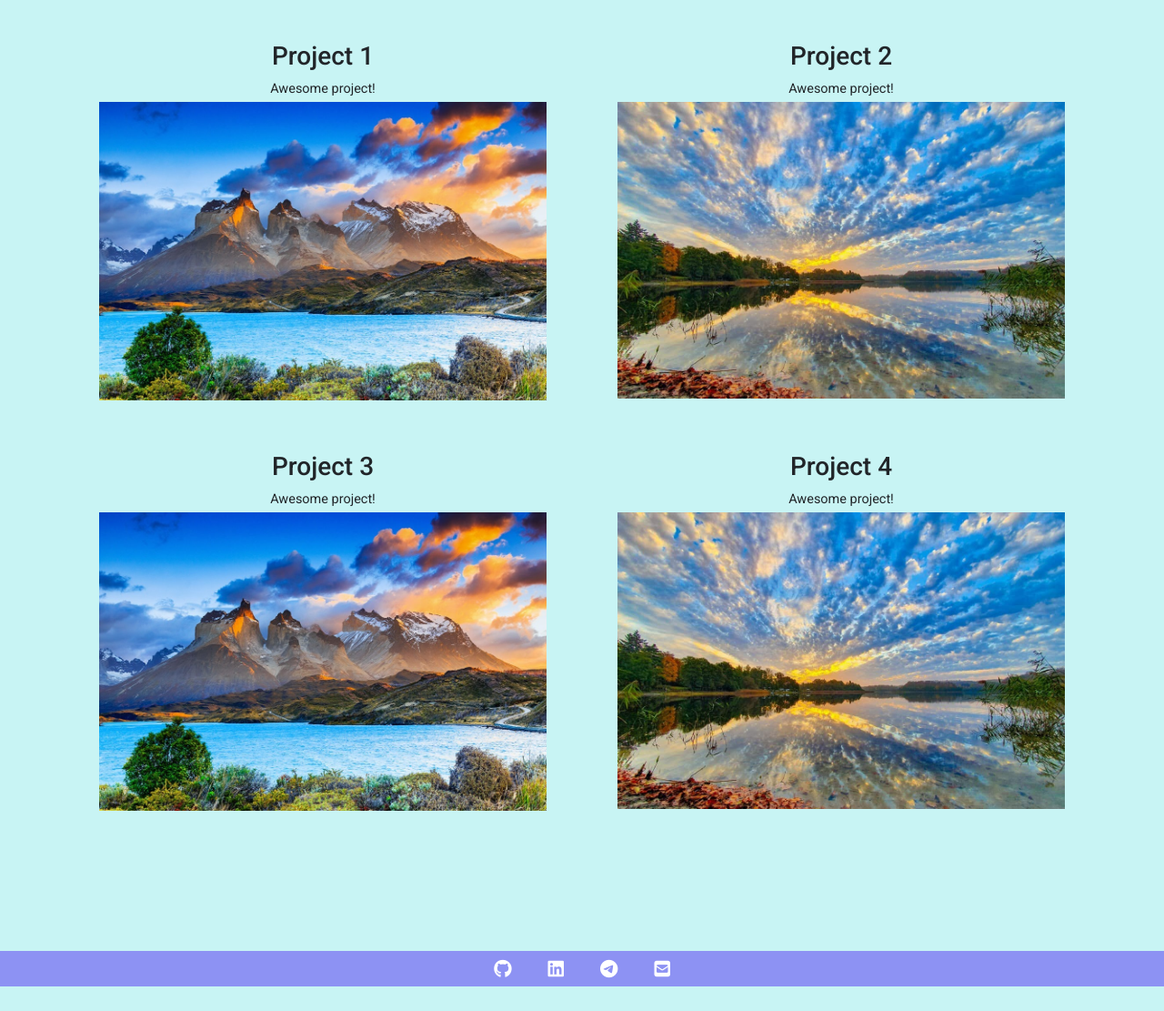
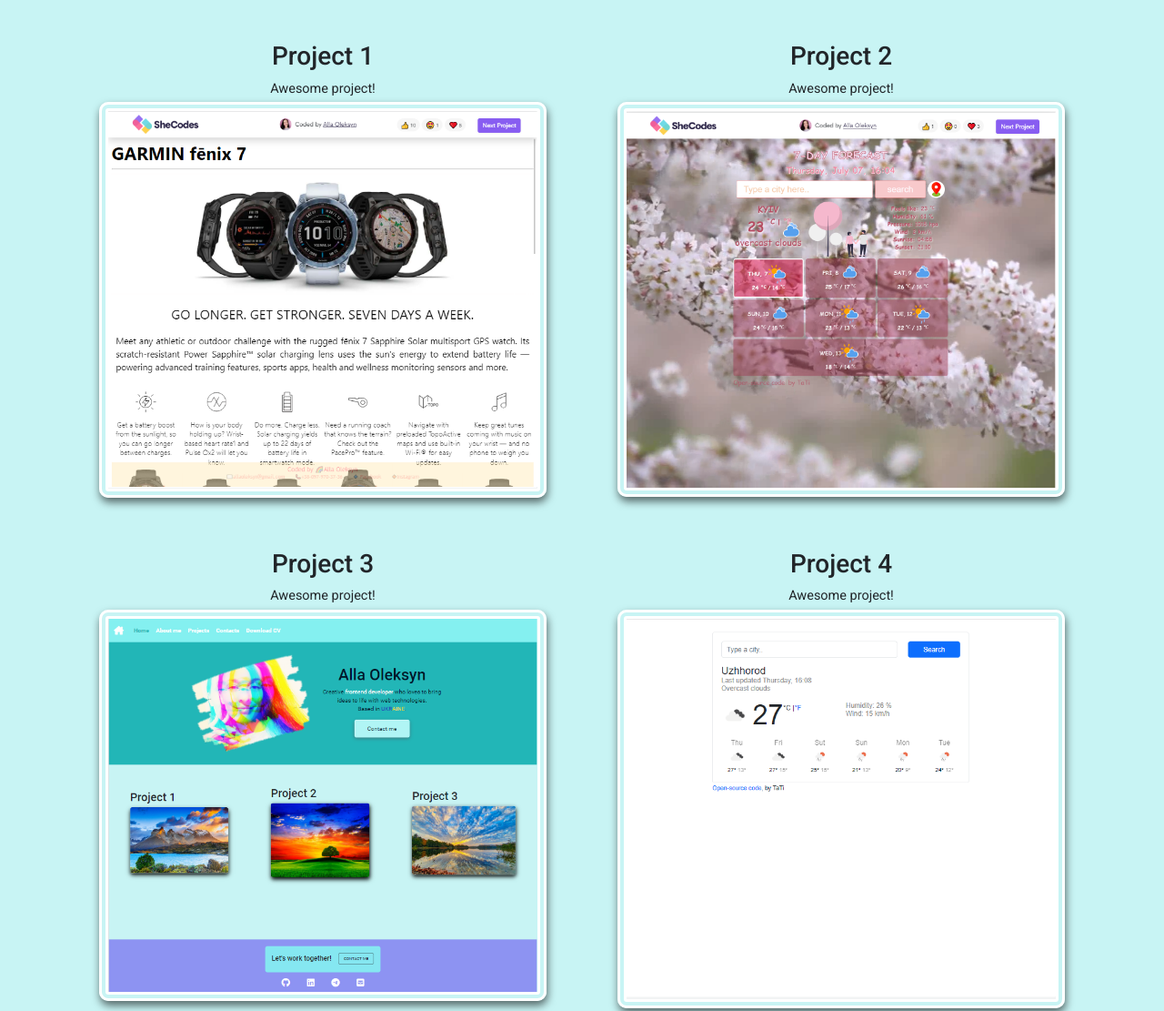
Before and after one commit to Nyskelo/Week-5-SheCodes, a plain HTML site: page projects.html in a window 1280 px wide. Shown: the part 179-1290 px from the top of the page at 91% size. Before the commit the page ends 1263 px from the top, so only its background shows below. Drawn offline with nearby package versions, Linux system fonts and the light colour scheme.

Commit message:
added projects' photos

```diff
--- a/css/style.css
+++ b/css/style.css
@@ -149,7 +149,7 @@ footer {
   max-height: 100%;
   object-fit: fill;
   border-radius: 5px;
-  box-shadow: 1px 5px 10px black;
+  box-shadow: 1px 5px 10px rgba(0, 0, 0, 0.575);
 }
 
 .contact-box-home {
@@ -205,9 +205,11 @@ footer {
 
 .box-projects img {
   max-width: 90%;
+  box-shadow: 1px 5px 10px rgba(0, 0, 0, 0.575);
+  border-radius: 10px;
+  border: 10px double rgb(255, 255, 255);
 }
 
-.d-flex {
   margin-top: 40px;
 }
 .d-flex p {
--- a/projects.html
+++ b/projects.html
@@ -95,24 +95,24 @@
             <div class="col-md-6 mb-5">
               <h3>Project 1</h3>
               <p class="pb-1">Awesome project!</p>
-              <img src="/photos/photo-1.jpg" alt="" />
+              <img src="/photos/garmin-project.png" alt="" />
             </div>
             <div class="col-md-6 mb-5">
               <h3>Project 2</h3>
               <p class="pb-1">Awesome project!</p>
-              <img src="/photos/photo-3.jpg" alt="" />
+              <img src="/photos/weather-project.png" alt="" />
             </div>
           </div>
           <div class="row text-center mt-2">
             <div class="col-md-6 mb-5">
               <h3>Project 3</h3>
               <p class="pb-1">Awesome project!</p>
-              <img src="/photos/photo-1.jpg" alt="" />
+              <img src="/photos/portfolio-project.png" alt="" />
             </div>
             <div class="col-md-6 mb-5">
               <h3>Project 4</h3>
               <p class="pb-1">Awesome project!</p>
-              <img src="/photos/photo-3.jpg" alt="" />
+              <img src="/photos/weather-project-2.png" alt="" />
             </div>
           </div>
         </div>
```
Also changed, not shown: index.html (+3 -3 lines), photos/garmin-project.png (added), photos/portfolio-project.png (added), photos/weather-project-2.png (added), photos/weather-project.png (added).
